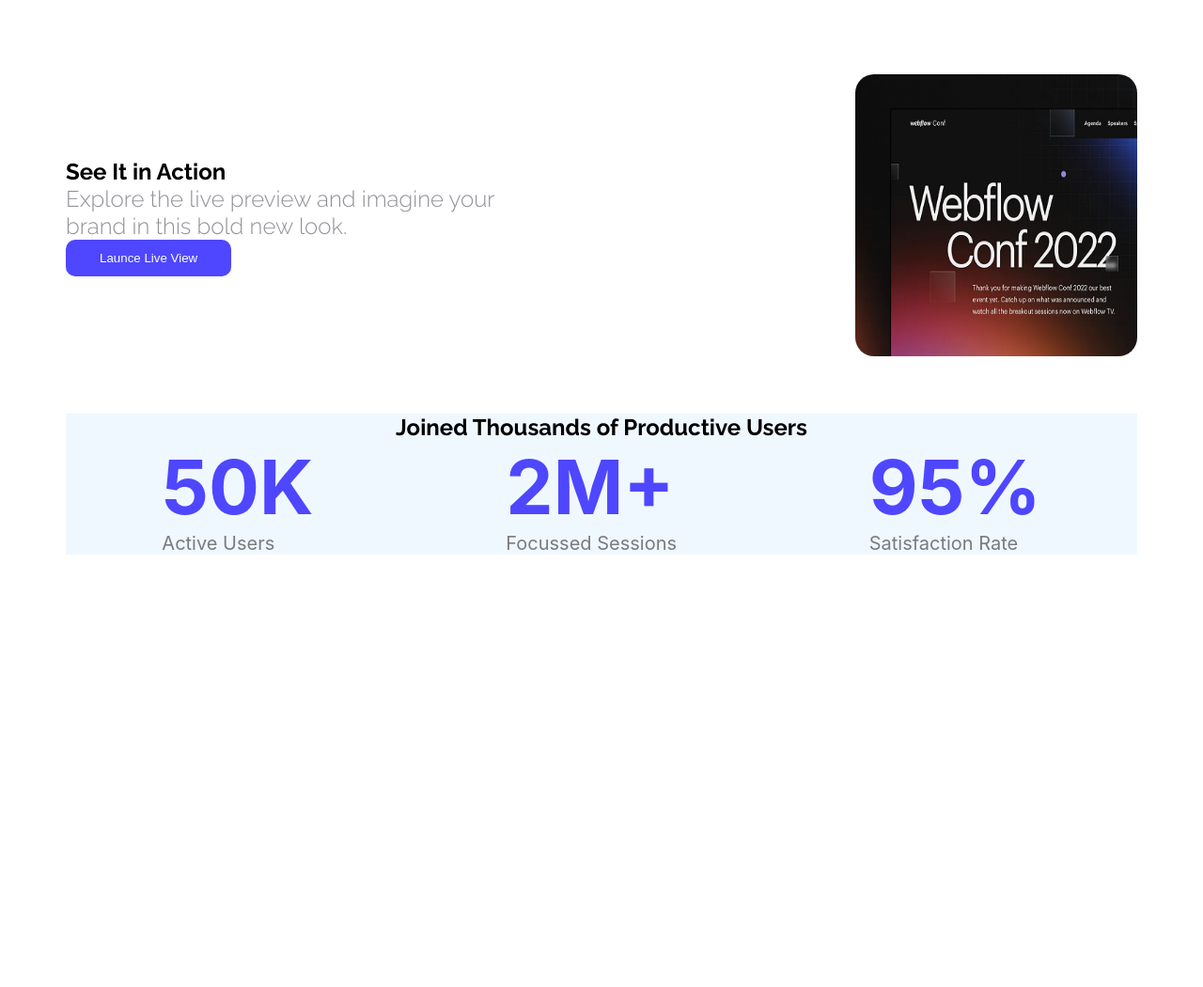
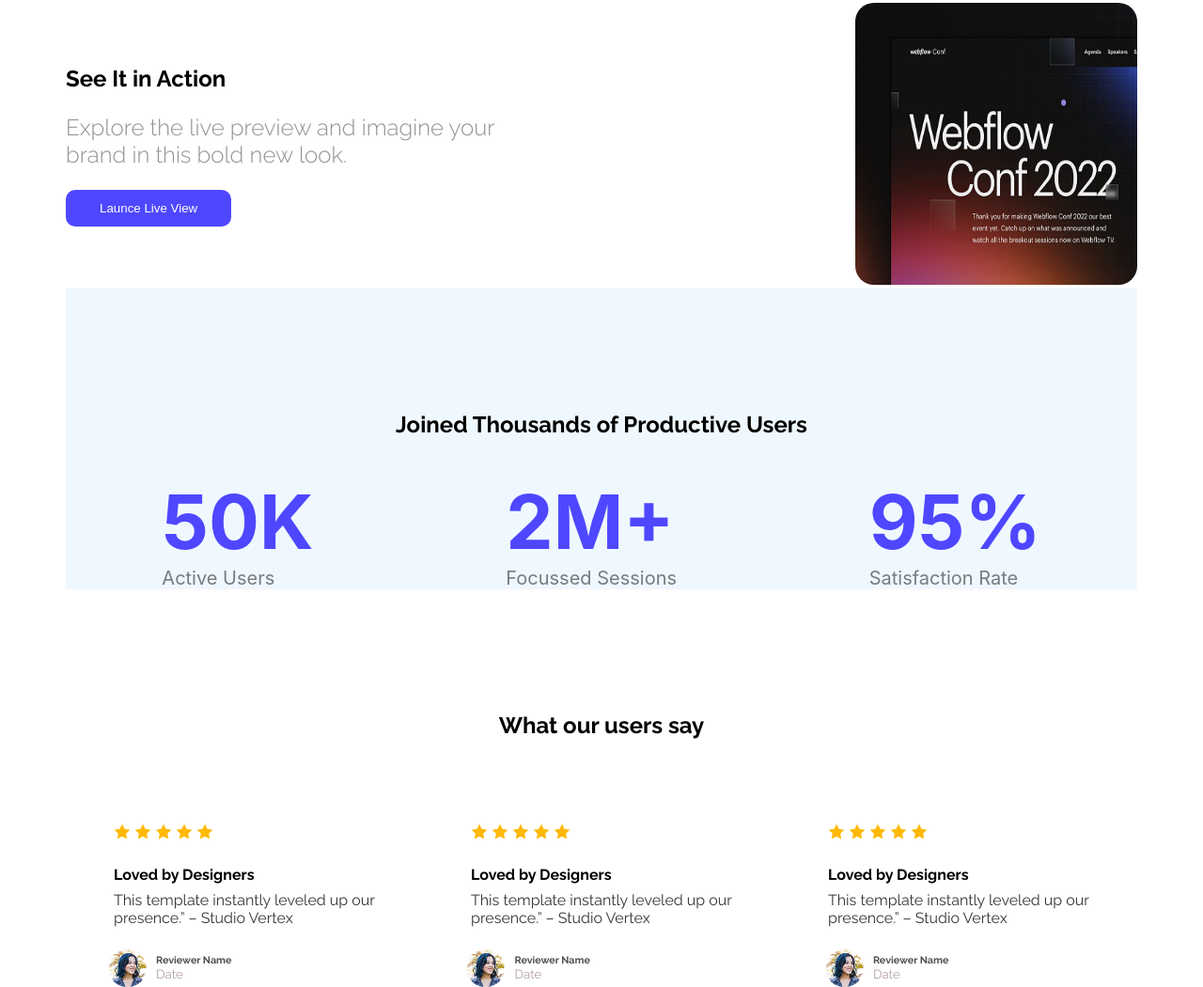
Before and after one commit to Boishakhi11/B12A01-landing-launchpad, a plain HTML site: page index.html in a window 1280 px wide. Shown: the part 745-1795 px from the top of the page at 94% size. Before the commit the page ends 1335 px from the top, so only its background shows below. Drawn offline with Linux system fonts and the light colour scheme.

Commit message:
add users feedback section

```diff
--- a/index.css
+++ b/index.css
@@ -32,7 +32,6 @@ section-title {
     font-size: 42px;
     color: rgba(37, 36, 50, 1);
 }
-
 
 
 /*header starts here*/
@@ -88,10 +87,17 @@ main {
     align-items: center;
 }
 
+/*.about-description {
+    display: flex;
+    flex-direction: column;
+    gap: 15px;
+}*/
 .about-subtitle {
     font-size: 24px;
     color: rgba(37, 36, 50, 0.5);
     font-weight: 300;
+    padding-top: 23px;
+    padding-bottom: 23px;
 }
 
 .about-img {
@@ -103,10 +109,12 @@ main {
 /*users section starts here */
 .users {
     background-color: aliceblue;
+    padding-top: 130px;
 }
 
 .users-title {
     text-align: center;
+    padding-bottom: 40px;
 }
 
 .users-data {
@@ -124,3 +132,55 @@ main {
     font-size: 20px;
     color: rgba(0, 0, 0, 0.5);
 }
+
+/*review starts here */
+.reviews {
+    padding-top: 130px;
+}
+.review {
+    display: flex;
+    justify-content: space-around;
+    padding-top: 50px;
+}
+
+.review-title {
+    padding-top: 24px;
+    padding-bottom: 8px;
+}
+
+.review-paragraph {
+    color: rgb(56, 55, 55);
+}
+
+.review-comments {
+    display: flex;
+    justify-content: left;
+    padding-left: 45px;
+    gap: 250px;
+    padding-top: 24px;
+}
+
+.review-comment {
+    display: flex;
+    gap: 10px;
+    justify-content: left;
+}
+
+.review-img {
+    border-radius: 50%;
+}
+
+.feedback {
+    display: flex;
+    flex-direction: column;
+    padding-top: 5px;
+
+}
+.reviewer-name {
+    color: rgb(84, 77, 77);
+}
+
+.review-date {
+    color: rgb(179, 161, 161);
+    font-size: smaller;
+}
--- a/index.html
+++ b/index.html
@@ -22,12 +22,12 @@
         <button class="btn-primary">Stay Focused</button>
        </div>
     </header>
-    <br><br><br><br>
+
     <!--header section ends here-->
     <!--main section starts here-->
     <main>
         <section class="about">
-            <div>
+            <div class="about-description">
                 <h2>See It in Action</h2>
                 <h3 class="about-subtitle">Explore the live preview and imagine your<br> brand in this bold new look.</h3>
                 <button class="btn-primary">Launce Live View</button>
@@ -36,9 +36,7 @@
                 <img class="about-img"  src="Assets/wc-mini.png" alt="">
             </div>
         </section>
-        <br>
-        <br>
-        <br>
+
         <section class="users">
             <h2 class="users-title">Joined Thousands of Productive Users</h2>
             <div class="users-data inter-normal">
@@ -55,8 +53,64 @@
                 <p class="data-description">Satisfaction Rate</p>
             </div>
             </div>
+        </section>
+        <!-- review section starts here-->
+         <section class="reviews">
+            <h2 class="users-title">What our users say</h2>
+            <div class="review">
+                <div>
+                <img src="Assets/icon-star.png" alt="">
+                <img src="Assets/icon-star.png" alt="">
+                <img src="Assets/icon-star.png" alt="">
+                <img src="Assets/icon-star.png" alt="">
+                <img src="Assets/icon-star.png" alt="">
+                <h4 class="review-title"> Loved by Designers</h4>
+                <p class="review-paragraph"> This template instantly leveled up our<br> presence.” – Studio Vertex</p>
+                </div>
 
-        </section>
+                <div>
+                <img src="Assets/icon-star.png" alt="">
+                <img src="Assets/icon-star.png" alt="">
+                <img src="Assets/icon-star.png" alt="">
+                <img src="Assets/icon-star.png" alt="">
+                <img src="Assets/icon-star.png" alt="">
+                <h4 class="review-title"> Loved by Designers</h4>
+                <p class="review-paragraph"> This template instantly leveled up our<br> presence.” – Studio Vertex</p>
+                </div>
+                <div>
+                <img src="Assets/icon-star.png" alt="">
+                <img src="Assets/icon-star.png" alt="">
+                <img src="Assets/icon-star.png" alt="">
+                <img src="Assets/icon-star.png" alt="">
+                <img src="Assets/icon-star.png" alt="">
+                <h4 class="review-title"> Loved by Designers</h4>
+                <p class="review-paragraph"> This template instantly leveled up our<br> presence.” – Studio Vertex</p>
+                </div>
+            </div>
+                <div class="review-comments">
+                <div class="review-comment">
+                    <img class="review-img" src="Assets/avatar.png" alt="">
+                    <div class="feedback">
+                        <h6 class="reviewer-name">Reviewer Name</h6>
+                        <p class="review-date">Date </p>
+                    </div>
+                </div>
+                <div class="review-comment">
+                    <img class="review-img" src="Assets/avatar.png" alt="">
+                    <div class="feedback">
+                        <h6 class="reviewer-name">Reviewer Name</h6>
+                        <p class="review-date">Date </p>
+                    </div>
+                </div>
+                <div class="review-comment">
+                    <img class="review-img" src="Assets/avatar.png" alt="">
+                    <div class="feedback">
+                        <h6 class="reviewer-name">Reviewer Name</h6>
+                        <p class="review-date">Date </p>
+                    </div>
+                </div>
+            </div>
+         </section>
     </main>
     <!--main section ends here-->
     <!--footer section starts here-->
```
